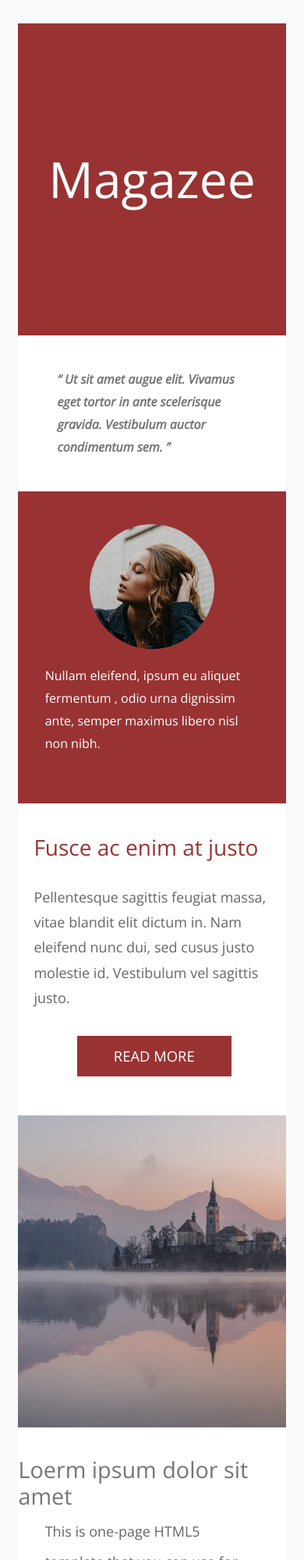
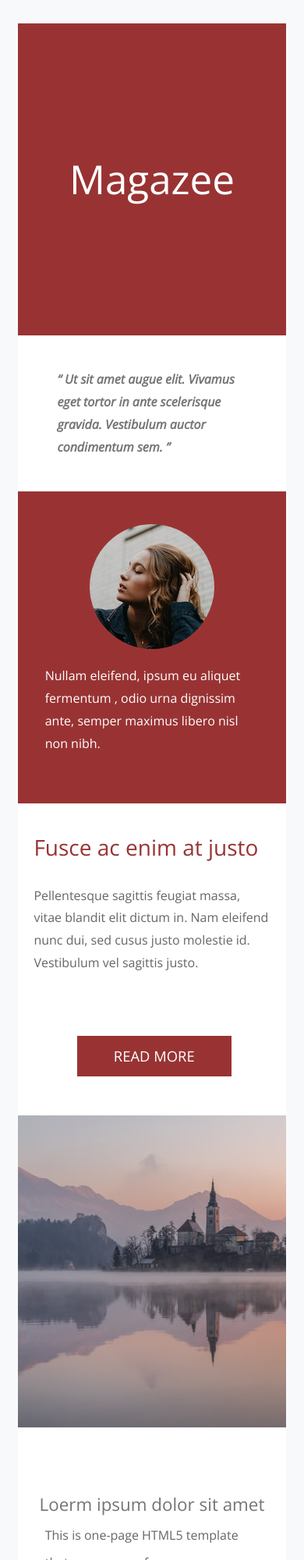
Before and after one commit to Abdo-ME/FirstResponsiveTemplare, a plain HTML site: page index.html in a window 390 px wide. Shown: the top 2000 px of the page at 78% size. Drawn offline with nearby package versions, Linux system fonts and the light colour scheme.

Commit message:
Update style.css

```diff
--- a/style.css
+++ b/style.css
@@ -578,17 +578,25 @@ footer a {
   }
 }
 @media (max-width: 450px) {
-  .section-one q {
+   .section-one .Window-one h1 {
+
+    font-size: 3.2rem;
+  }
+  .section-one q,
+  .section-one p {
     font-size: 1rem;
   }
   .section-one .Window-three {
     padding: 10px 20px;
   }
+  .section-one .sixth-window h1 {
+
+    font-size: 1.4rem;
+  }
   .section-two {
     padding: 10% 5%;
   }
-   .section-two .pic-info {
-
+  .section-two .pic-info {
     padding: 0;
   }
   .section-two a {
```
